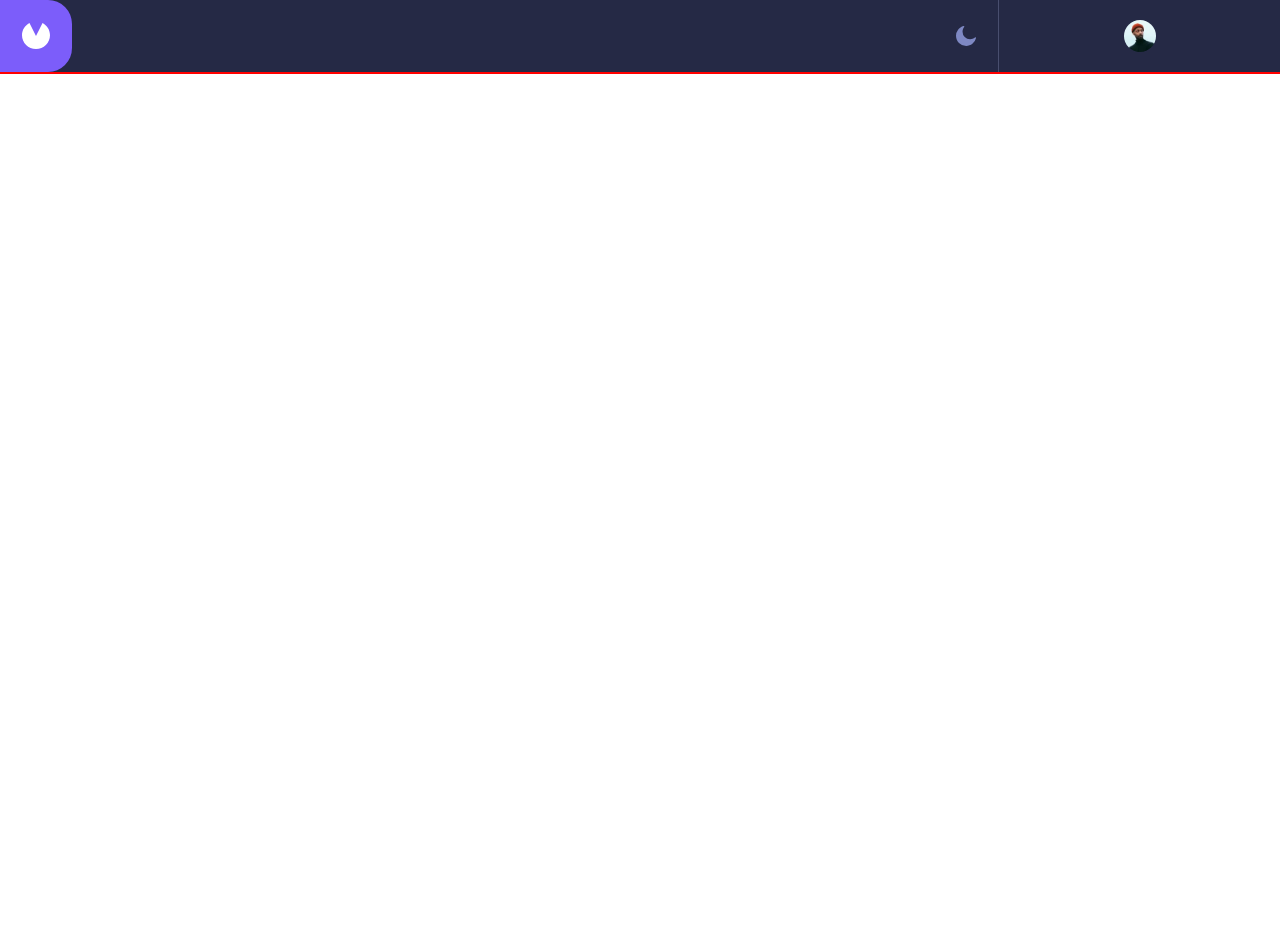
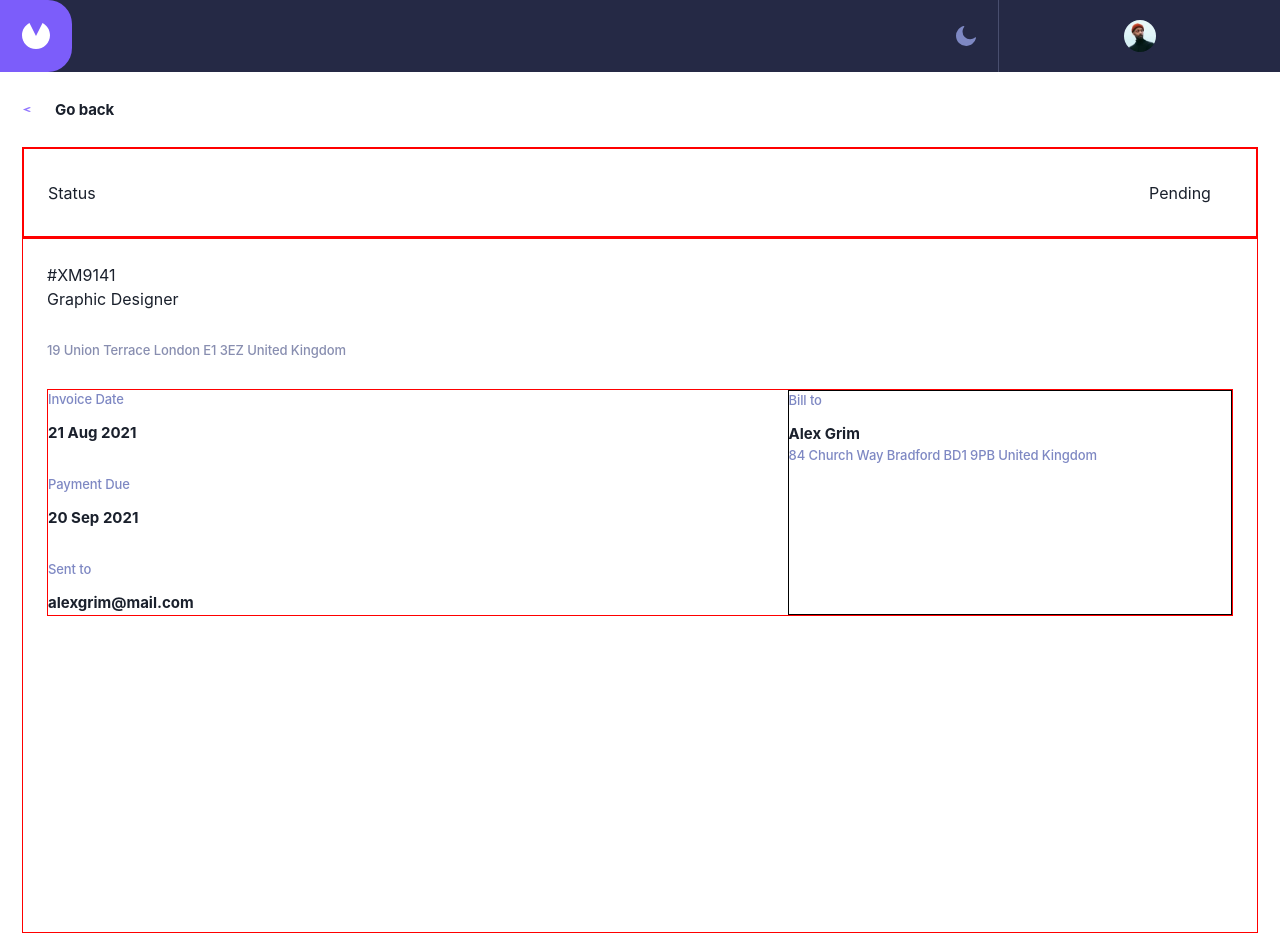
Before and after one commit to DevZybartas/invoice-app, a React (Vite) app in the folder frontend/: page /invoice/1 in a window 1280 px wide. Before the commit the page ends 800 px from the top, so only its background shows below. Built offline with nearby package versions, Linux system fonts and the light colour scheme; no server answers.

Commit message:
invoice detail page

```diff
--- /dev/null
+++ b/frontend/src/components/pages/Home/Invoices/InvoiceDetail/InvoiceBody.tsx
@@ -0,0 +1,100 @@
+import { Flex, Text } from "@chakra-ui/react";
+
+import { BodyText, HeadingS } from "../../../../../styles/Typography";
+const InvoiceBody = () => {
+  return (
+    <Flex
+      width={{ base: "100%" }}
+      height={{ base: "43.4375rem" }}
+      border="1px solid red"
+      padding={{ base: "mobile.24" }}
+      flexDir={{ base: "column" }}
+    >
+      {/* Invoice number */}
+      <Flex flexDir={{ base: "column" }} marginBottom={{ base: "30px" }}>
+        <Text>#XM9141</Text>
+        <Text>Graphic Designer</Text>
+      </Flex>
+      {/* Invoice number */}
+
+      {/* Invoice address */}
+      <Flex width={{ base: "30%" }} marginBottom={{ base: "1.875rem" }}>
+        <Text {...BodyText} color="color.6">
+          19 Union Terrace London E1 3EZ United Kingdom
+        </Text>
+      </Flex>
+      {/* Invoice address */}
+
+      {/* Invoice Date */}
+      <Flex width={{ base: "100%" }} border="1px solid red">
+        <Flex width={{ base: "100%" }} flexDir={{ base: "column" }}>
+          {/* Invoice Date */}
+          <Flex flexDir={{ base: "column" }}>
+            <Text
+              {...BodyText}
+              color="color.7"
+              marginBottom={{ base: ".8125rem" }}
+            >
+              Invoice Date
+            </Text>
+            <Text {...HeadingS} marginBottom={{ base: "1.875rem" }}>
+              21 Aug 2021
+            </Text>
+          </Flex>
+          {/* Invoice Date */}
+
+          {/* Payment Due */}
+          <Flex flexDir={{ base: "column" }}>
+            <Text
+              {...BodyText}
+              color="color.7"
+              marginBottom={{ base: ".8125rem" }}
+            >
+              Payment Due
+            </Text>
+            <Text {...HeadingS} marginBottom={{ base: "1.875rem" }}>
+              20 Sep 2021
+            </Text>
+          </Flex>
+          {/* Payment Due */}
+
+          {/* Sent to */}
+          <Flex flexDir={{ base: "column" }}>
+            <Text
+              {...BodyText}
+              color="color.7"
+              marginBottom={{ base: ".8125rem" }}
+            >
+              Sent to
+            </Text>
+            <Text {...HeadingS}>alexgrim@mail.com</Text>
+          </Flex>
+          {/* Sent to */}
+        </Flex>
+        <Flex
+          width={{ base: "60%" }}
+          flexDir={{ base: "column" }}
+          border="1px solid black"
+        >
+          <Flex flexDir={{ base: "column" }}>
+            <Text
+              {...BodyText}
+              color="color.7"
+              marginBottom={{ base: ".8125rem" }}
+            >
+              Bill to
+            </Text>
+            <Text {...HeadingS}>Alex Grim</Text>
+            <Text {...BodyText} color="color.7">
+              84 Church Way Bradford BD1 9PB United Kingdom
+            </Text>
+          </Flex>
+        </Flex>
+      </Flex>
+      {/* Invoice Date */}
+      <Flex></Flex>
+    </Flex>
+  );
+};
+
+export default InvoiceBody;
--- a/frontend/src/components/pages/Home/Invoices/InvoiceDetail/InvoiceDetail.tsx
+++ b/frontend/src/components/pages/Home/Invoices/InvoiceDetail/InvoiceDetail.tsx
@@ -1,9 +1,38 @@
-import { Flex } from "@chakra-ui/react";
+//Chakra UI
+import { Flex, Image, Text } from "@chakra-ui/react";
+import { HeadingSVariant } from "../../../../../styles/Typography";
+
+//Components
+import Status from "./Status";
+import InvoiceBody from "./InvoiceBody";
 
 const InvoiceDetail = () => {
   return (
-    <Flex border="1px solid red" width="100%" paddingX={{ base: "mobile.22" }}>
-      <Flex></Flex>
+    <Flex
+      width="100%"
+      flexDir={{ base: "column" }}
+      paddingX={{ base: "mobile.22" }}
+      marginTop={{ base: "1.875rem" }}
+    >
+      <Flex
+        alignContent={{ base: "center" }}
+        alignItems={{ base: "center" }}
+        marginBottom={{ base: "1.875rem" }}
+      >
+        <Image
+          src="/icon-arrow-left.svg"
+          width={{ base: ".5625rem" }}
+          height={{ base: ".3125rem" }}
+          marginRight={{ base: "1.5rem" }}
+        />
+        <Text {...HeadingSVariant}>Go back</Text>
+      </Flex>
+
+      {/* Status */}
+      <Status />
+      {/* Status */}
+
+      <InvoiceBody />
     </Flex>
   );
 };
--- /dev/null
+++ b/frontend/src/components/pages/Home/Invoices/InvoiceDetail/Status.tsx
@@ -0,0 +1,26 @@
+import { Text, Flex } from "@chakra-ui/react";
+
+const Status = () => {
+  return (
+    <Flex
+      width={{ base: "100%" }}
+      height={{ base: "5.6875rem" }}
+      justifyContent={{ base: "space-between" }}
+      alignItems={{ base: "center" }}
+      border="2px solid red"
+      paddingX={{ base: "24px" }}
+    >
+      <Text>Status</Text>
+      <Flex
+        width={{ base: "6.5rem" }}
+        height={{ base: "2.5rem" }}
+        justifyContent={{ base: "center" }}
+        alignItems={{ base: "center" }}
+      >
+        <Text>Pending</Text>
+      </Flex>
+    </Flex>
+  );
+};
+
+export default Status;
--- a/frontend/src/styles/Theme.tsx
+++ b/frontend/src/styles/Theme.tsx
@@ -23,6 +23,7 @@ const theme = extendTheme({
   space: {
     mobile: {
       22: "1.375rem",
+      24: "1.5rem",
     },
   },
 
--- a/frontend/src/styles/Typography.tsx
+++ b/frontend/src/styles/Typography.tsx
@@ -24,7 +24,7 @@ export const HeadingS: BoxProps = {
 export const HeadingSVariant: BoxProps = {
   fontSize: { base: "0.938rem" },
   lineHeight: { base: "0.938rem" },
-  letterSpacing: { base: "-0.156rem" },
+  letterSpacing: { base: "-0.1px" },
   fontWeight: "bold",
 };
 
```
